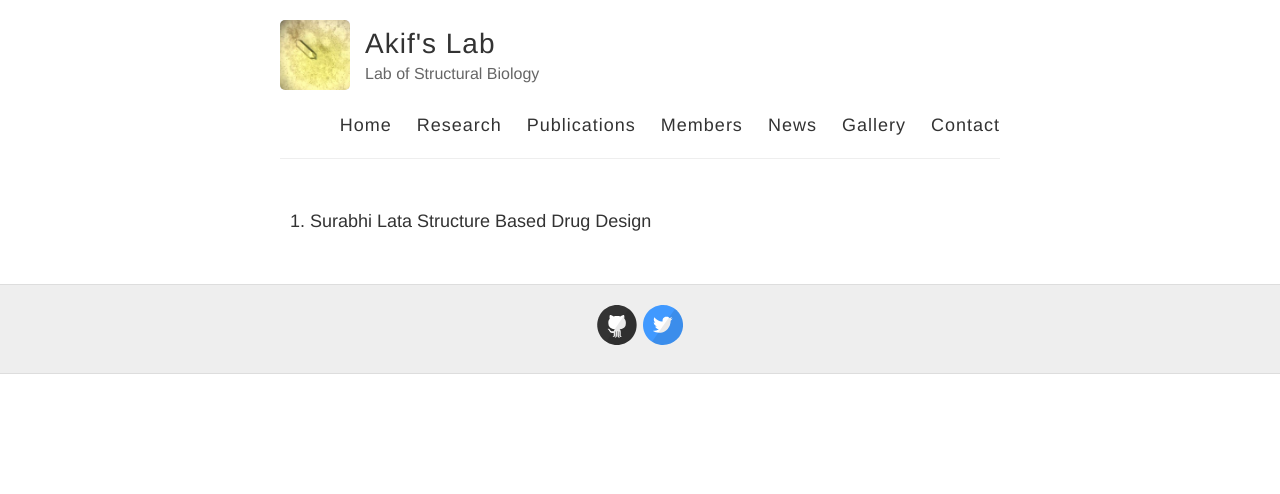
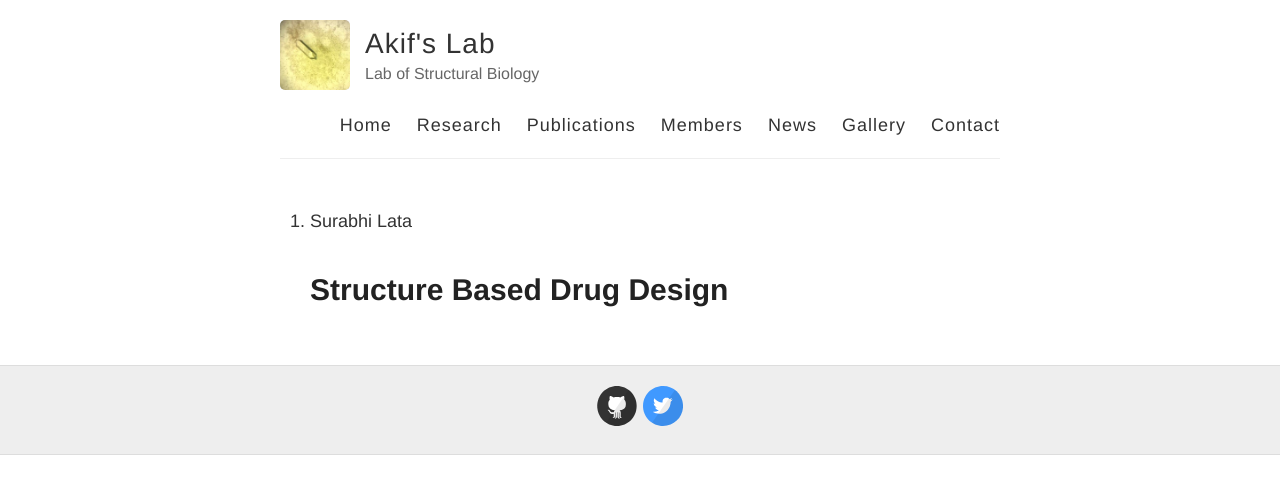
Before and after one commit to akifslab/akifslab.github.io, a Jekyll site: the page built from members.md, in a window 1280 px wide. Shown: the top 494 px of the page. Built offline with Jekyll 4.4.1, drawn with Linux system fonts in a browser that asks for light colours; our own code applies the rules of GitHub Pages for plain Markdown files.

```diff
--- a/members.md
+++ b/members.md
@@ -1,2 +1,2 @@
 1. Surabhi Lata
- Structure Based Drug Design
+# Structure Based Drug Design
```
